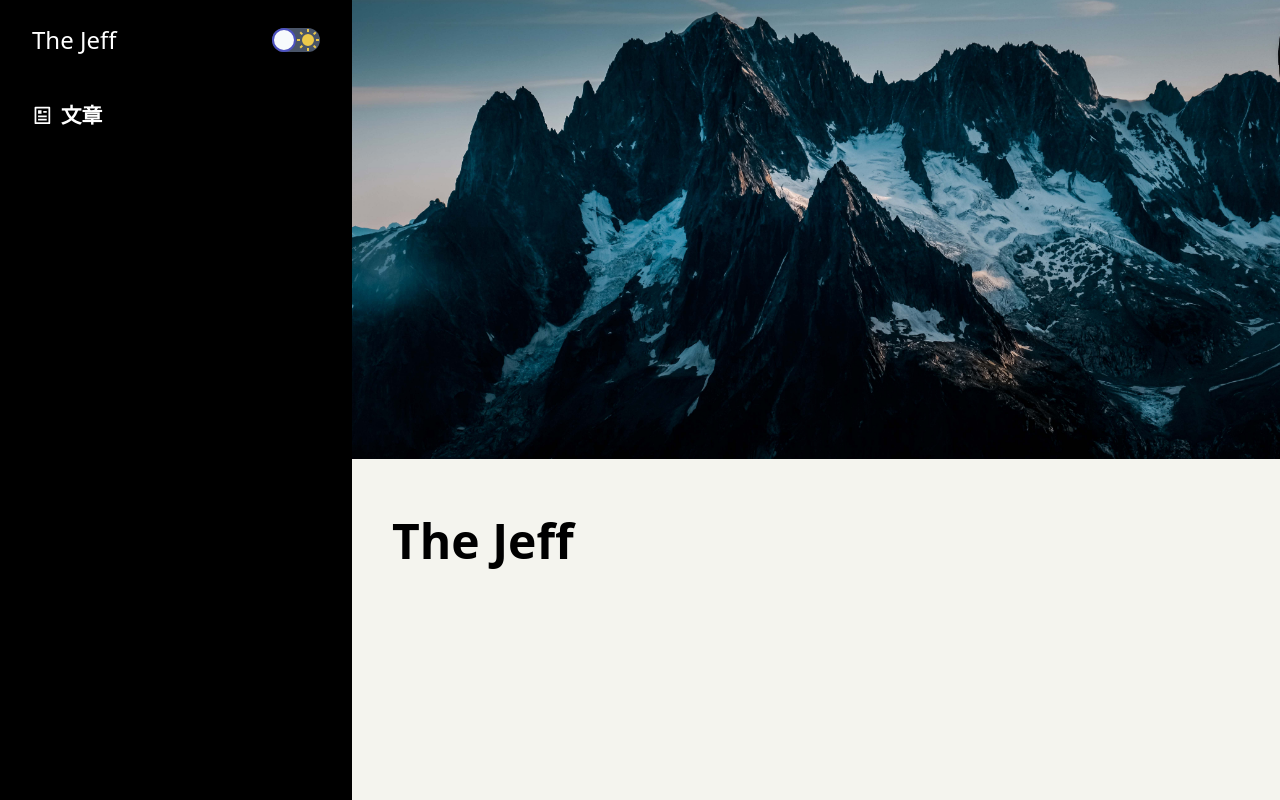
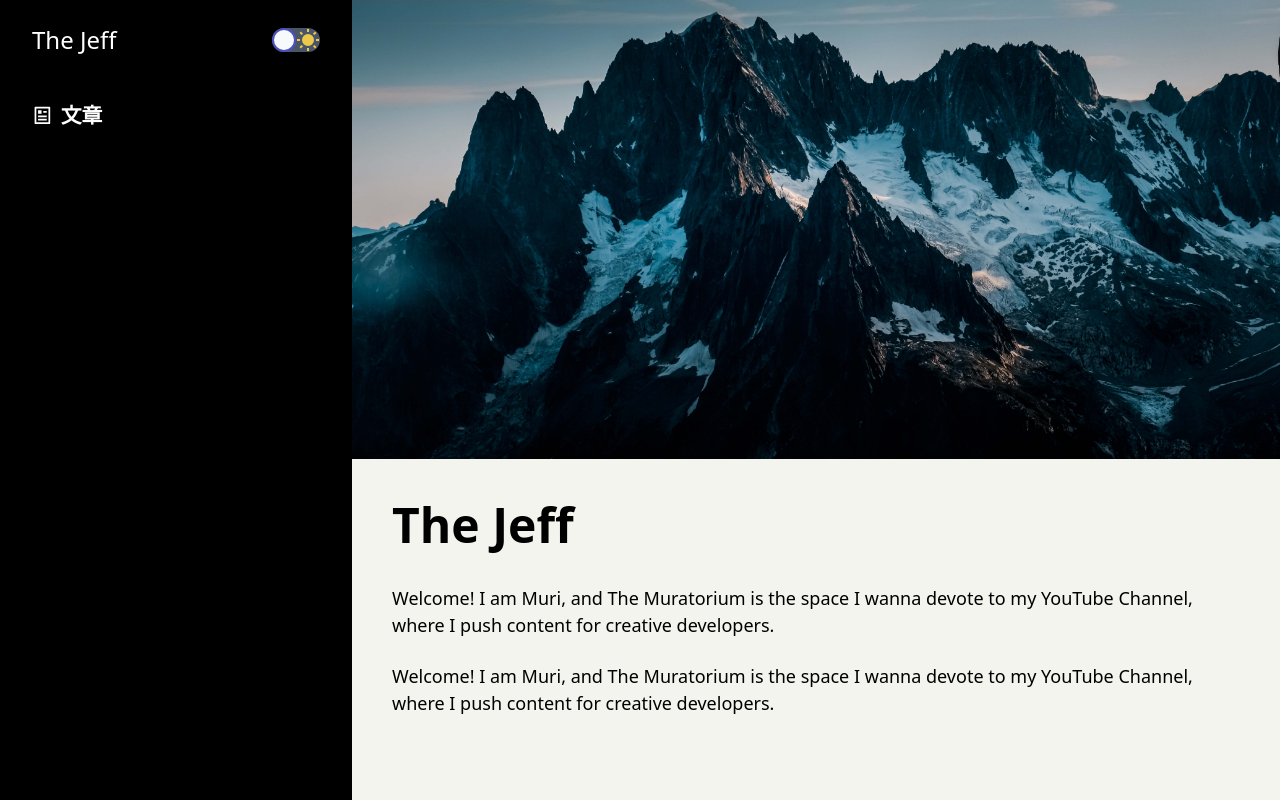
Before and after one commit to jeffchong922/next-website, a Next.js app: page / in a window 1280 px wide. Built offline with nearby package versions, Linux system fonts and the light colour scheme.

Commit message:
修改标题样式、添加P标签

```diff
--- /dev/null
+++ b/components/HomePage/P.tsx
@@ -0,0 +1,3 @@
+const P: React.FC = ({children}) => (<p className='text-base lg:text-lg pb-4 lg:pb-6'>{children}</p>)
+
+export default P
--- a/components/layout.tsx
+++ b/components/layout.tsx
@@ -121,9 +121,14 @@ const Layout: React.FC<LayoutProps> = ({
             height={950}
           />
         }
-        <div className='p-6 lg:p-10'>
-          { subTitle && <small className='text-gray-700 uppercase font-bold'>{subTitle}</small>}
-          <h1 className='font-bold text-3xl lg:text-5xl'>{title}</h1>
+        <div className='px-6 lg:px-10'>
+          <div className='py-4 lg:py-6'>
+            {
+              subTitle &&
+              <small className='uppercase font-bold text-gray-600'>{subTitle}</small>
+            }
+            <h1 className='font-bold text-3xl lg:text-5xl'>{title}</h1>
+          </div>
           {children}
         </div>
       </main>
--- a/pages/index.tsx
+++ b/pages/index.tsx
@@ -1,8 +1,11 @@
+import P from '../components/HomePage/P'
 import Layout from '../components/layout'
 
 export default function Home() {
   return (
     <Layout title='The Jeff'>
+      <P>Welcome! I am Muri, and The Muratorium is the space I wanna devote to my YouTube Channel, where I push content for creative developers.</P>
+      <P>Welcome! I am Muri, and The Muratorium is the space I wanna devote to my YouTube Channel, where I push content for creative developers.</P>
     </Layout>
   )
 }
```
